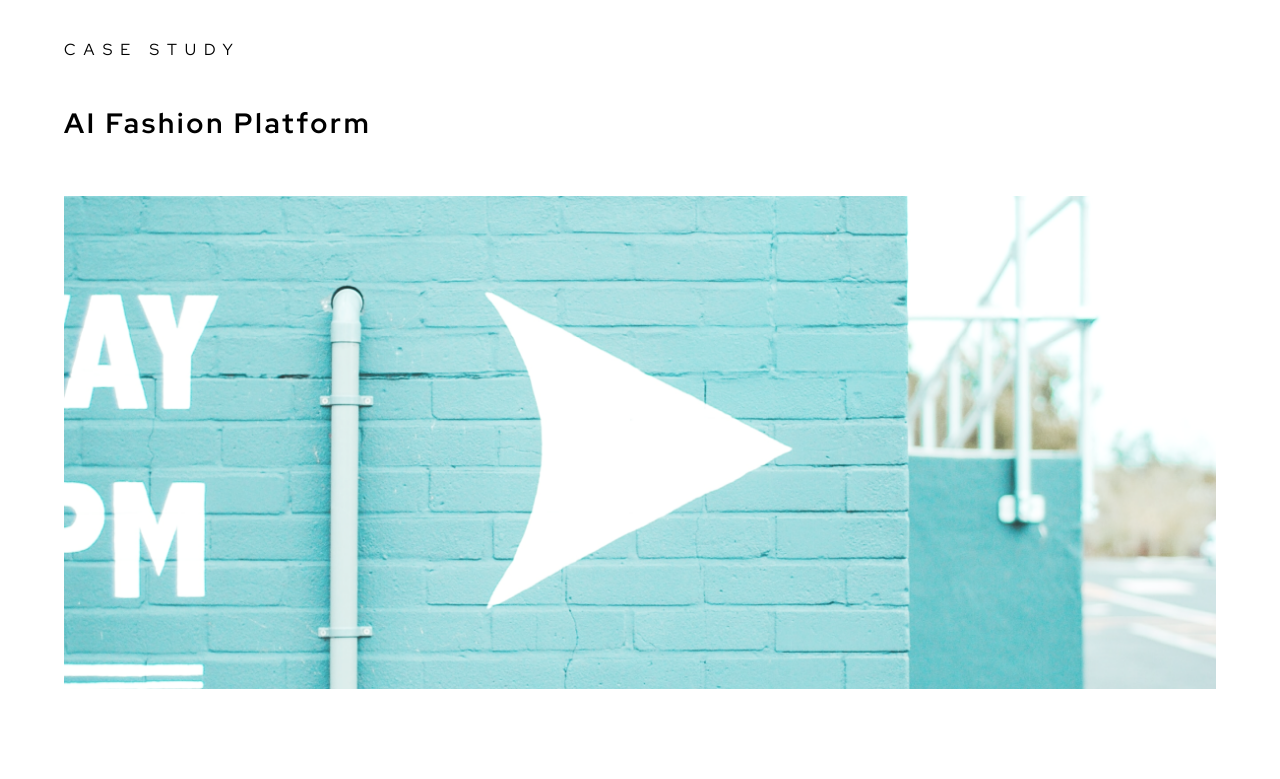
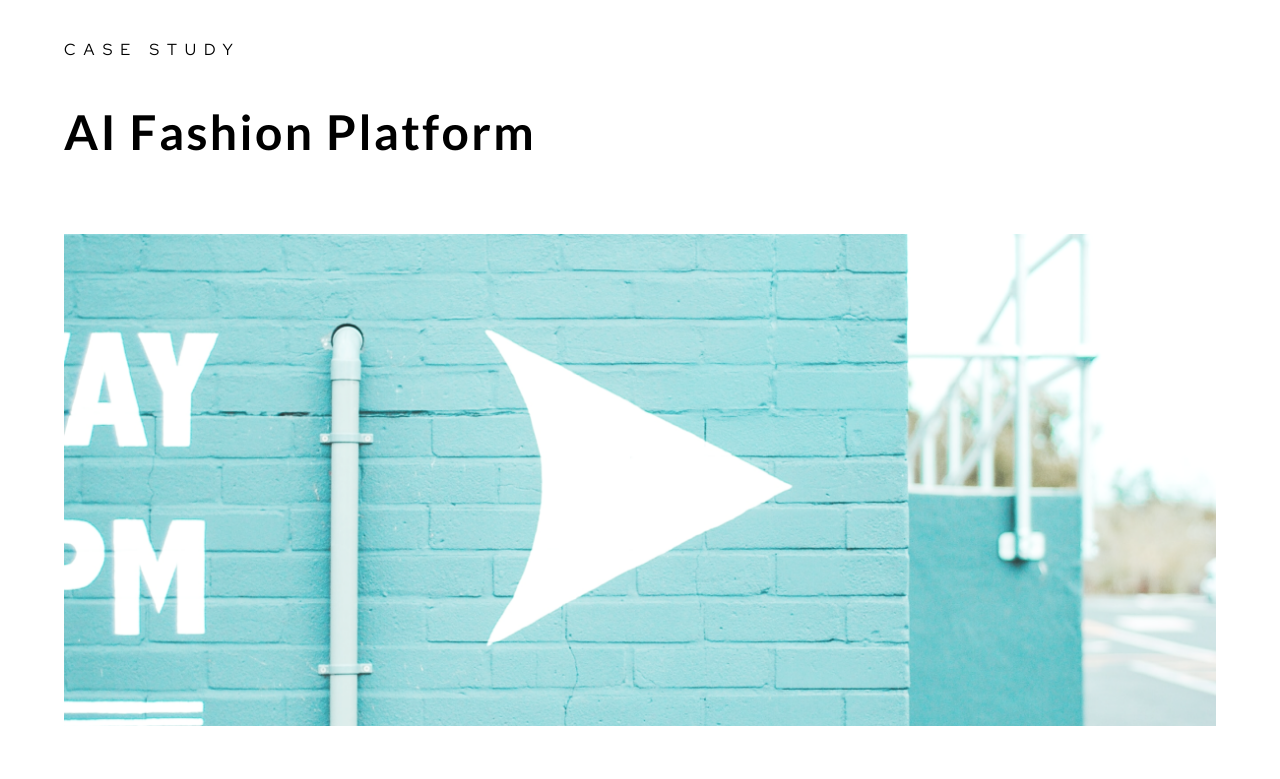
Before and after one commit to anastasiakustovska/HW, a plain HTML site: page 16/index.html in a window 1280 px wide. Shown: the top 779 px of the page. Drawn offline with Linux system fonts and the light colour scheme.

Commit message:
fix issues

```diff
--- a/16/assets/css/_style.scss
+++ b/16/assets/css/_style.scss
@@ -30,7 +30,7 @@
     font-size: 48px;
     line-height: 64px;
     letter-spacing: 0.05em;
-    margin-bottom: 30px;
+    margin-bottom: 20px;
 
     @include maxWidth($breakpointMobile) {
       font-weight: 400;
@@ -62,6 +62,12 @@
   }
 
   &--heading {
+    font-weight: 600;
+    font-size: 48px;
+    line-height: 64px;
+    letter-spacing: 0.05em;
+    margin-bottom: 70px;
+
     @include maxWidth($breakpointTablet) {
       margin-top: 68px;
     }
@@ -72,10 +78,6 @@
   &--list {
     justify-content: center;
     margin-bottom: 40px;
-
-    @include maxWidth($breakpointTablet) {
-      margin-top: 40px;
-    }
   }
 
   &--link {
--- a/16/index.html
+++ b/16/index.html
@@ -9,7 +9,8 @@
     <link href="https://fonts.googleapis.com" rel="preconnect">
     <link crossorigin href="https://fonts.gstatic.com" rel="preconnect">
     <link href="https://fonts.googleapis.com/css2?family=Lato:wght@400;700&display=swap" rel="stylesheet">
-    <link href="https://fonts.googleapis.com/css2?family=Red+Hat+Display:wght@400;700&display=swap" rel="stylesheet">
+    <link href="https://fonts.googleapis.com/css2?family=Red+Hat+Display:wght@400;500;600;700;&display=swap"
+          rel="stylesheet">
     <link href="assets/css/app.css" rel="stylesheet">
 </head>
 <body>
@@ -22,7 +23,7 @@
 </header>
 <main>
     <div class="main container d-flex d-flex__justify--center">
-        <div class="article--subtitle main--heading w-100">
+        <div class="main--heading w-100">
             AI Fashion Platform
         </div>
         <div class="article--picture">
```
Also changed, not shown: 16/assets/css/app.css, 1 other file.
